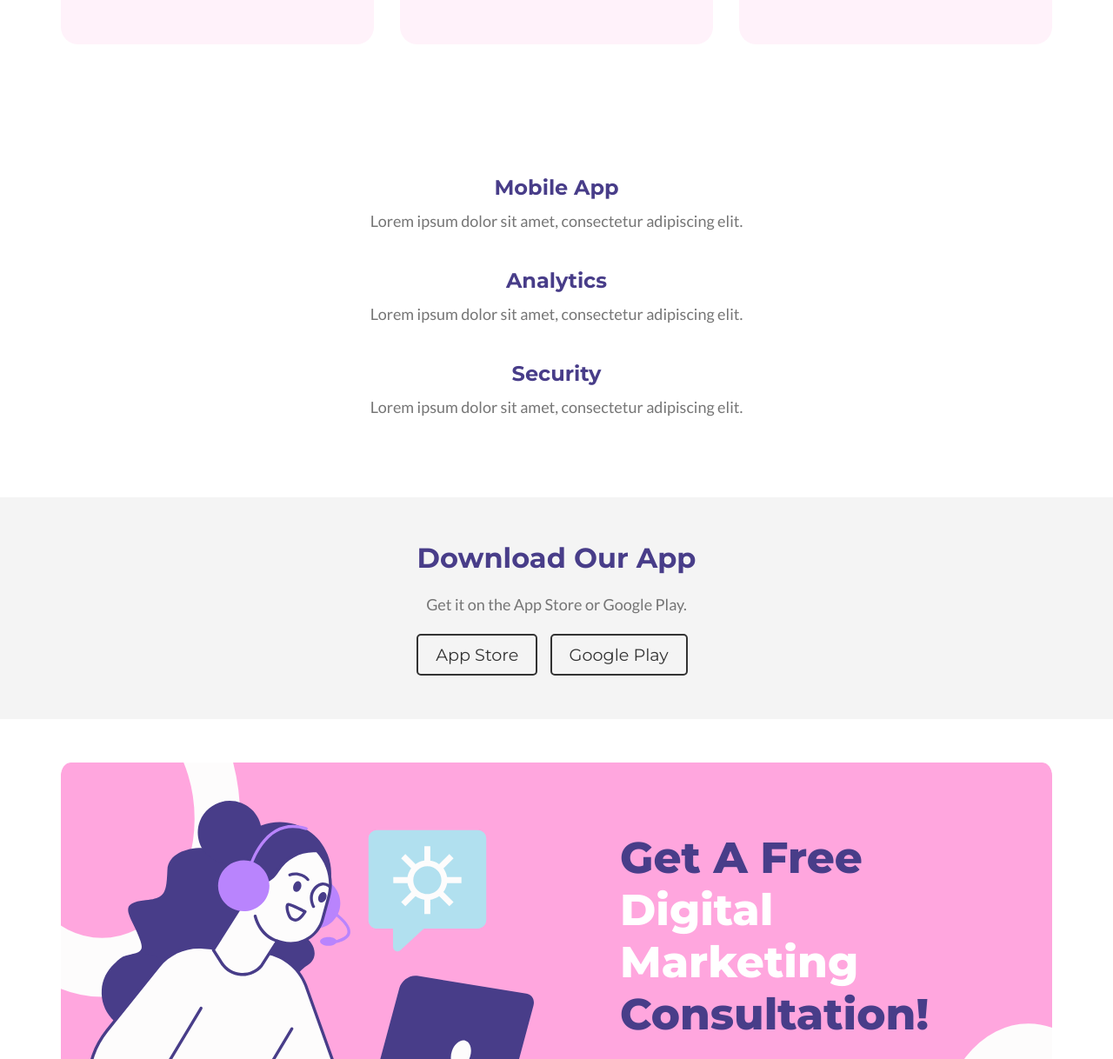
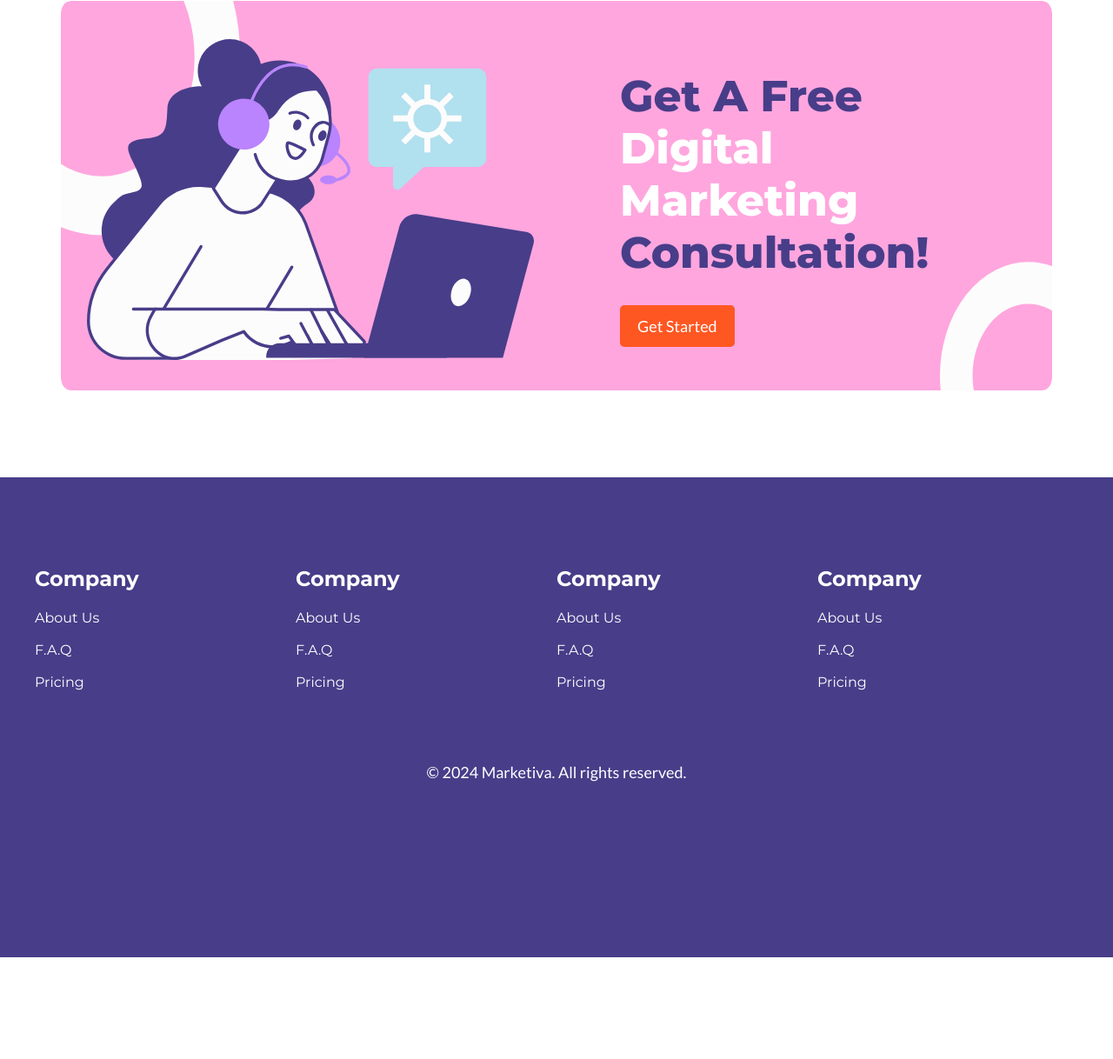
Before and after one commit to ibrahim-agit/marketiv, a plain HTML site: page index.html in a window 1280 px wide. Shown: the part 2792-4010 px from the top of the page at 87% size. After the commit the page ends 3893 px from the top, so only its background shows below. Drawn offline with Linux system fonts and the light colour scheme.

Commit message:
code cleanup

```diff
--- a/index.html
+++ b/index.html
@@ -190,35 +190,6 @@
         </div>
       </section>
 
-      <section class="features">
-        <!-- Features section content goes here -->
-        <div class="feature">
-          <i class="fa fa-mobile"></i>
-          <h2>Mobile App</h2>
-          <p>Lorem ipsum dolor sit amet, consectetur adipiscing elit.</p>
-        </div>
-        <div class="feature">
-          <i class="fa fa-chart-line"></i>
-          <h2>Analytics</h2>
-          <p>Lorem ipsum dolor sit amet, consectetur adipiscing elit.</p>
-        </div>
-        <div class="feature">
-          <i class="fa fa-lock"></i>
-          <h2>Security</h2>
-          <p>Lorem ipsum dolor sit amet, consectetur adipiscing elit.</p>
-        </div>
-      </section>
-
-      <section class="download-app">
-        <!-- Download app section content goes here -->
-        <h2>Download Our App</h2>
-        <p>Get it on the App Store or Google Play.</p>
-        <div class="app-buttons">
-          <a href="#" class="app-store-button">App Store</a>
-          <a href="#" class="google-play-button">Google Play</a>
-        </div>
-      </section>
-
       <section class="home-cta-container">
         <div class="home-cta">
           <div class="home-cta-img">
@@ -240,6 +211,64 @@
 
     <footer>
       <!-- Footer content goes here -->
+      <div class="footer-nav-top">
+        <ul class="nav-col">
+          <li class="header">
+            <a href="#">Company</a>
+          </li>
+          <li>
+            <a href="#">About Us</a>
+          </li>
+          <li>
+            <a href="#">F.A.Q</a>
+          </li>
+          <li>
+            <a href="#">Pricing</a>
+          </li>
+        </ul>
+        <ul class="nav-col">
+          <li class="header">
+            <a href="#">Company</a>
+          </li>
+          <li>
+            <a href="#">About Us</a>
+          </li>
+          <li>
+            <a href="#">F.A.Q</a>
+          </li>
+          <li>
+            <a href="#">Pricing</a>
+          </li>
+        </ul>
+        <ul class="nav-col">
+          <li class="header">
+            <a href="#">Company</a>
+          </li>
+          <li>
+            <a href="#">About Us</a>
+          </li>
+          <li>
+            <a href="#">F.A.Q</a>
+          </li>
+          <li>
+            <a href="#">Pricing</a>
+          </li>
+        </ul>
+        <ul class="nav-col">
+          <li class="header">
+            <a href="#">Company</a>
+          </li>
+          <li>
+            <a href="#">About Us</a>
+          </li>
+          <li>
+            <a href="#">F.A.Q</a>
+          </li>
+          <li>
+            <a href="#">Pricing</a>
+          </li>
+        </ul>
+      </div>
       <p>&copy; 2024 Marketiva. All rights reserved.</p>
       <ul class="social-icons">
         <li>
--- a/styles.css
+++ b/styles.css
@@ -285,7 +285,6 @@ header .nav-cta {
   gap: 12px;
   height: min-content;
   justify-content: center;
-  padding: 100px 30px;
   width: 100%;
   max-width: 1200px;
 }
@@ -399,64 +398,40 @@ header .nav-cta {
   color: #fff;
 }
 
-/* Basic styles for features section */
-.features {
-  padding: 50px 20px;
-  text-align: center;
+/* Basic styles for footer */
+footer {
+  background-color: var(--primary-heading-color);
+  color: #fff;
+  padding: 100px 30px;
+  display: flex;
+  flex-direction: column;
+  justify-content: center;
+  align-items: center;
+  gap: 80px;
 }
 
-.feature {
-  margin-bottom: 40px;
+footer .footer-nav-top {
+  display: grid;
+  grid-template-columns: repeat(4, minmax(300px, 1fr));
+  grid-template-rows: repeat(1, minmax(0, 1fr));
+  grid-auto-rows: minmax(0, 1fr);
+  max-width: 1200px;
 }
-
-.feature i {
-  font-size: 3em;
-  margin-bottom: 20px;
+footer .footer-nav-top ul {
+  display: flex;
+  flex-direction: column;
+  gap: 18px;
+  list-style: none;
 }
-
-.feature h2 {
-  font-size: 1.5em;
-  margin-bottom: 10px;
-}
-
-/* Basic styles for download app section */
-.download-app {
-  background-color: #f4f4f4;
-  padding: 50px 20px;
-  text-align: center;
-}
-
-.download-app h2 {
-  font-size: 2em;
-  margin-bottom: 20px;
-}
-
-.app-buttons {
-  margin-top: 20px;
-}
-
-.app-buttons a {
-  display: inline-block;
-  margin-right: 10px;
-  padding: 10px 20px;
-  border: 2px solid #333;
-  border-radius: 5px;
-  color: #333;
+footer .footer-nav-top ul li a {
   text-decoration: none;
-  font-size: 1.2em;
-}
-
-.app-buttons a:hover {
-  background-color: #333;
+  text-transform: none;
   color: #fff;
 }
-
-/* Basic styles for footer */
-footer {
-  background-color: #333;
-  color: #fff;
-  text-align: center;
-  padding: 20px;
+footer .footer-nav-top .nav-col .header {
+  font-size: 24px;
+  font-weight: 700;
+  line-height: 34px;
 }
 
 .social-icons {
```
